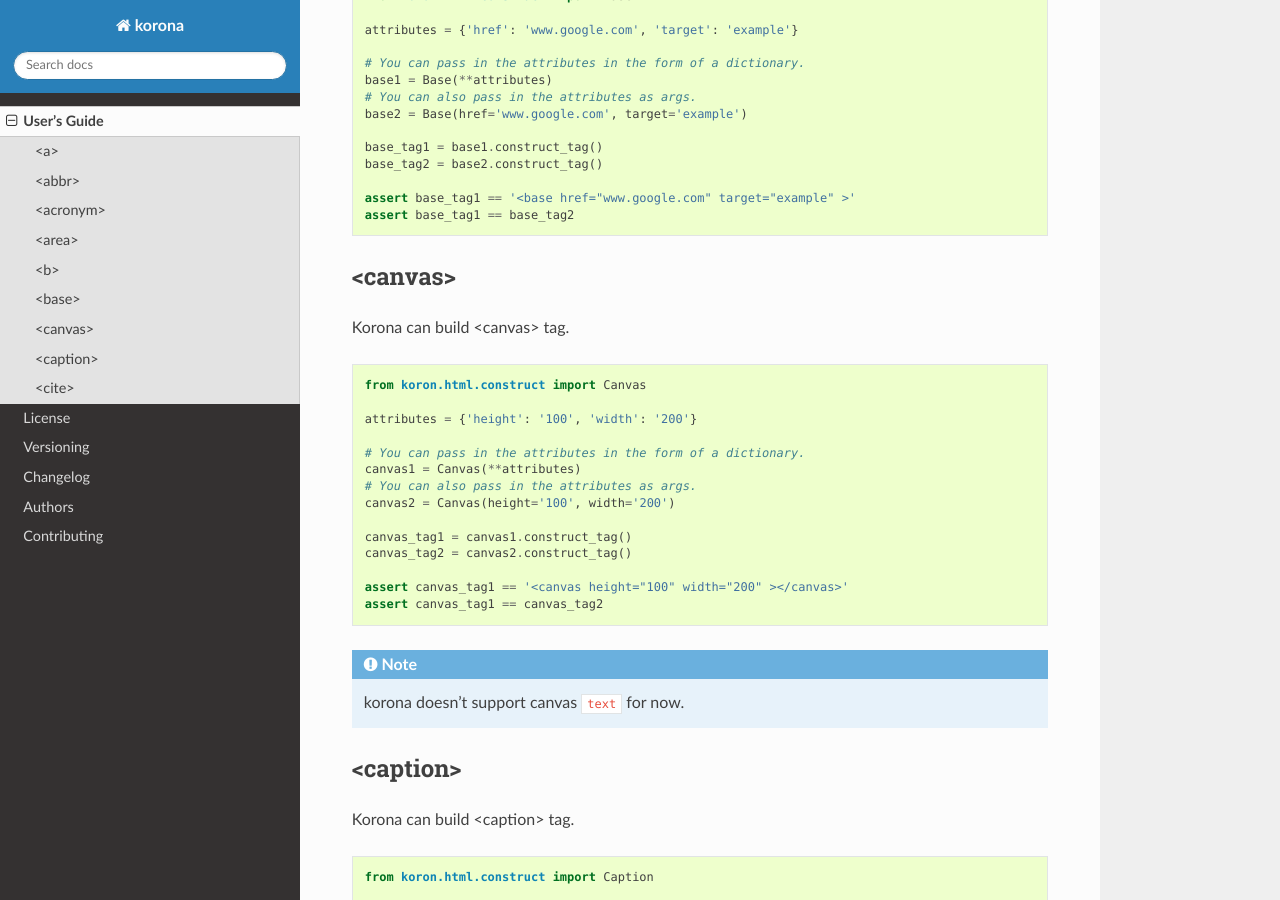
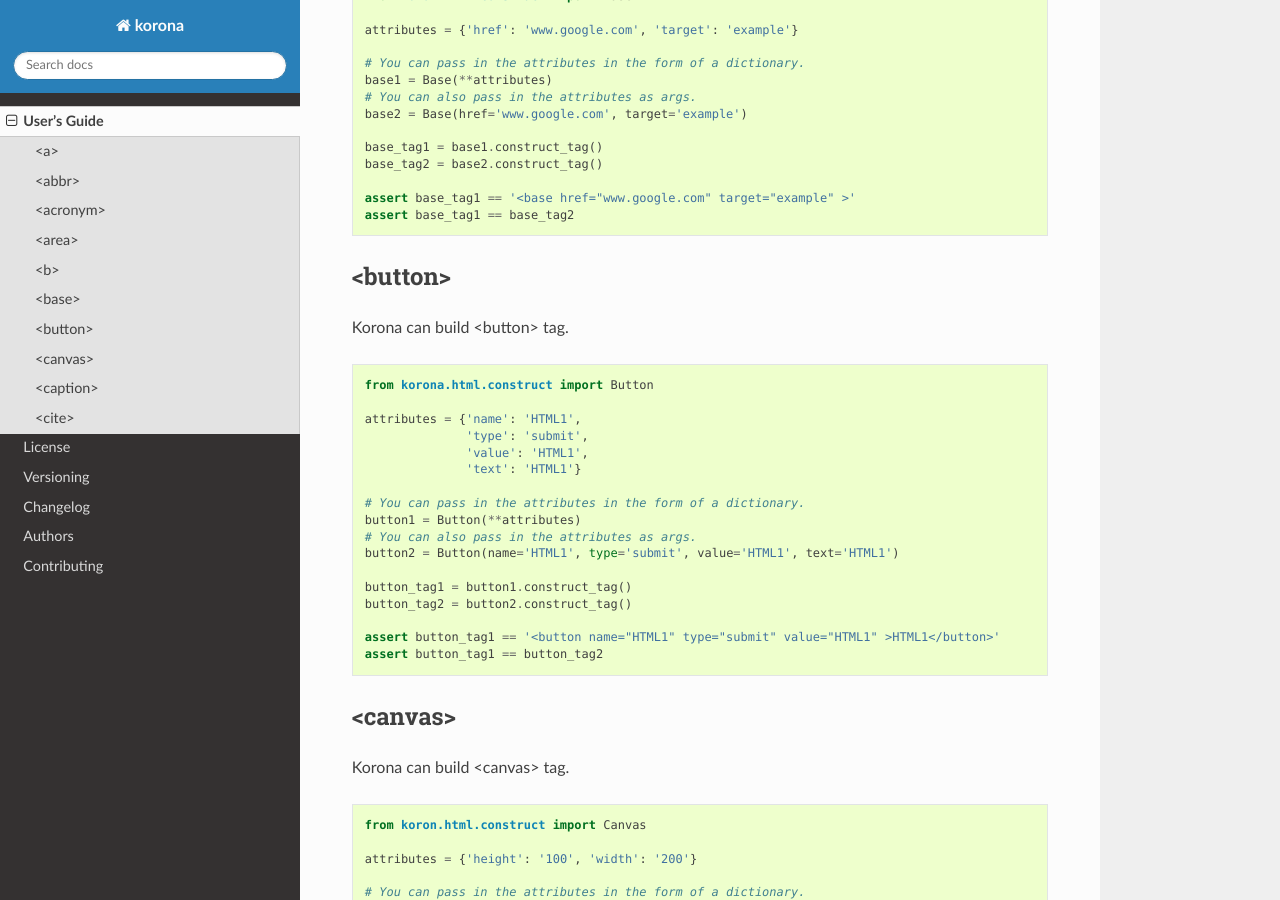
Before and after one commit to bharadwajyarlagadda/korona, a Sphinx documentation site: the page built from docs/guide.rst, in a window 1280 px wide and 900 px high, scrolled down 3203 px. Built offline with Sphinx 7.4.7 and the Read the Docs theme 2.0.0, drawn with Linux system fonts in a browser that asks for light colours; the version number could not be read and is left out.

Commit message:
Added documentation for <button></button> tag

```diff
--- a/docs/guide.rst
+++ b/docs/guide.rst
@@ -171,6 +171,32 @@
     assert base_tag1 == '<base href="www.google.com" target="example" >'
     assert base_tag1 == base_tag2
 
+<button>
+--------
+
+Korona can build <button> tag.
+
+.. code-block:: python
+
+    from korona.html.construct import Button
+
+    attributes = {'name': 'HTML1',
+                  'type': 'submit',
+                  'value': 'HTML1',
+                  'text': 'HTML1'}
+
+    # You can pass in the attributes in the form of a dictionary.
+    button1 = Button(**attributes)
+    # You can also pass in the attributes as args.
+    button2 = Button(name='HTML1', type='submit', value='HTML1', text='HTML1')
+
+    button_tag1 = button1.construct_tag()
+    button_tag2 = button2.construct_tag()
+
+    assert button_tag1 == '<button name="HTML1" type="submit" value="HTML1" >HTML1</button>'
+    assert button_tag1 == button_tag2
+
+
 <canvas>
 --------
 
```
